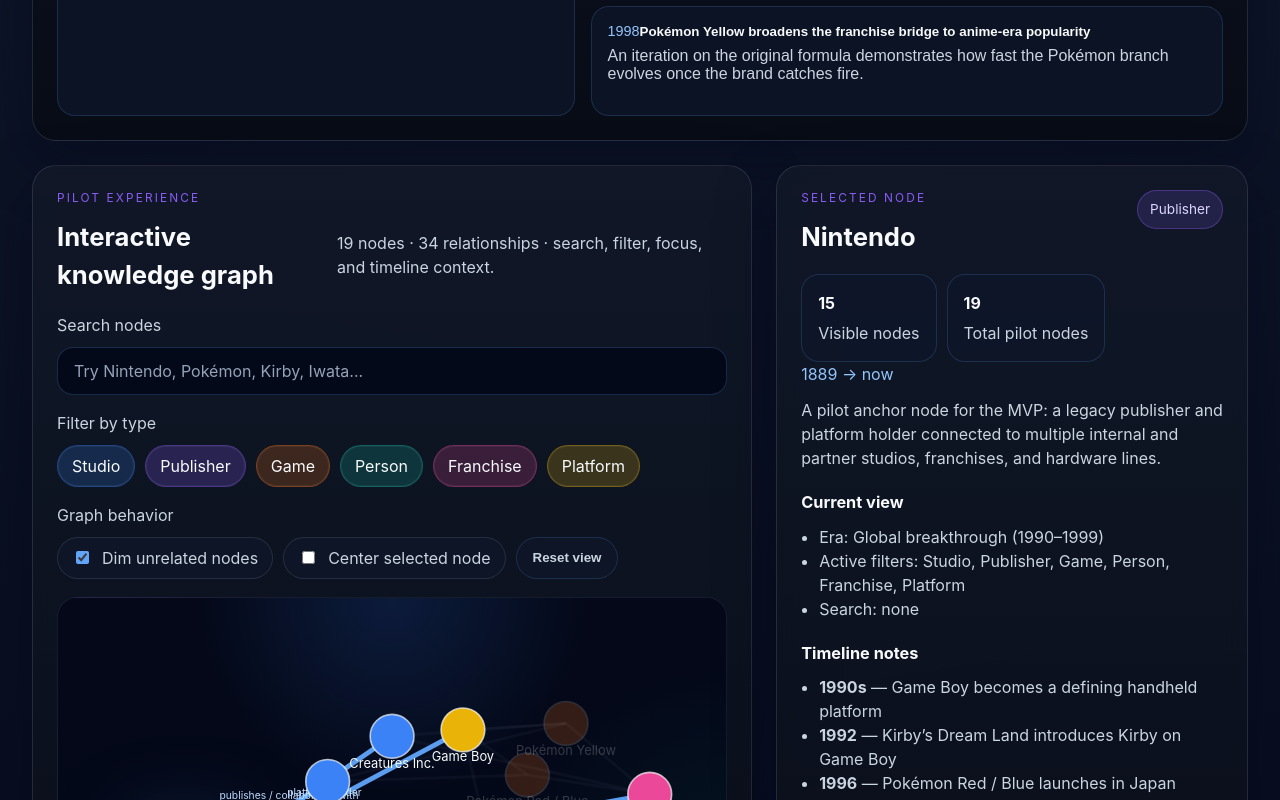
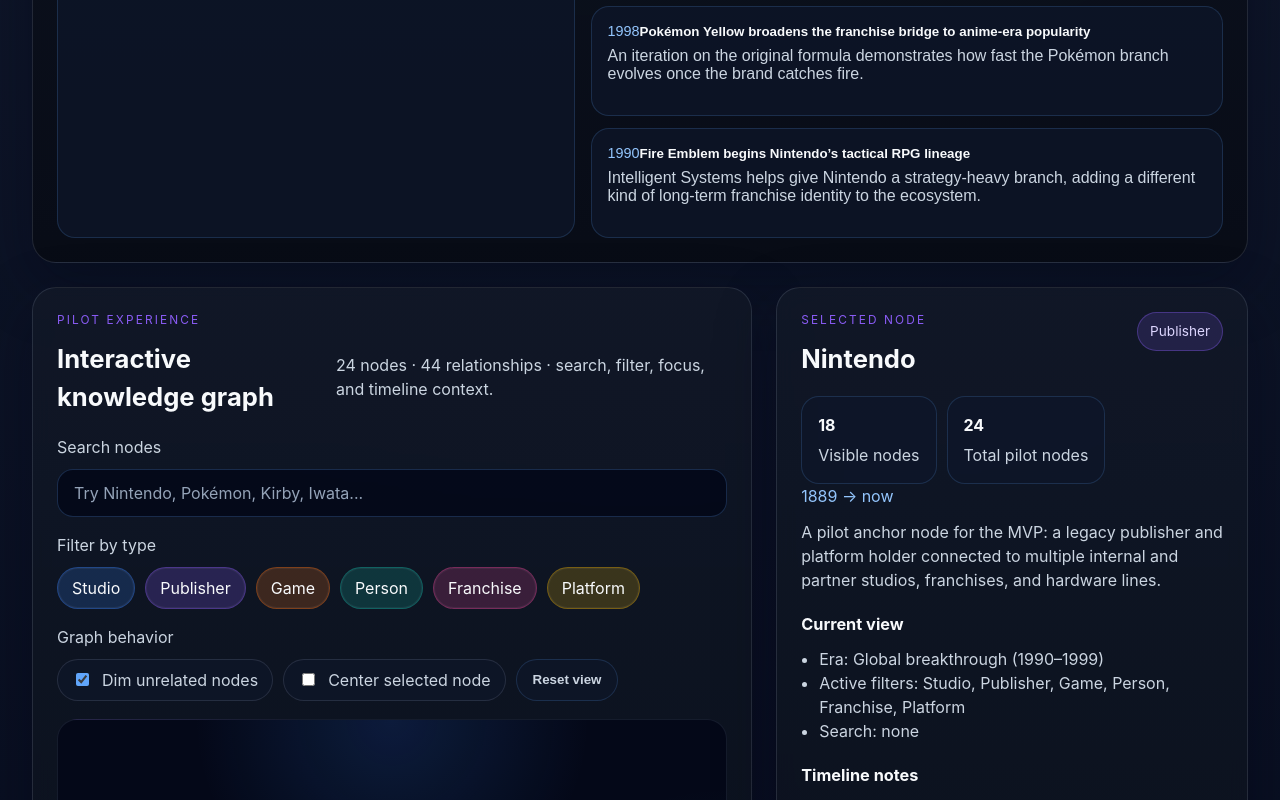
Before and after one commit to gusicclaw-bot/game-progression, a React (Vite) app: page / in a window 1280 px wide. Shown: the part 1460-2260 px from the top of the page. Built offline with nearby package versions, Linux system fonts and the light colour scheme.

Commit message:
Add Fire Emblem and Intelligent Systems cluster

```diff
--- a/src/App.tsx
+++ b/src/App.tsx
@@ -186,7 +186,7 @@
               <p className="eyebrow">Pilot experience</p>
               <h2>Interactive knowledge graph</h2>
             </div>
-            <p className="muted">19 nodes · 34 relationships · search, filter, focus, and timeline context.</p>
+            <p className="muted">24 nodes · 44 relationships · search, filter, focus, and timeline context.</p>
           </div>
 
           <div className="control-stack">
--- a/src/data/gameData.ts
+++ b/src/data/gameData.ts
@@ -131,6 +131,22 @@
     summary: 'Retro Studios helps reframe Metroid for a new platform generation, showing how Nintendo can extend a legacy franchise through a newly acquired studio.',
     relatedNodeIds: ['metroid-prime', 'retro-studios', 'gamecube', 'metroid-franchise'],
   },
+  {
+    id: 'fire-emblem-debut',
+    eraId: 'global-breakthrough',
+    yearLabel: '1990',
+    title: 'Fire Emblem begins Nintendo’s tactical RPG lineage',
+    summary: 'Intelligent Systems helps give Nintendo a strategy-heavy branch, adding a different kind of long-term franchise identity to the ecosystem.',
+    relatedNodeIds: ['fire-emblem-franchise', 'intelligent-systems', 'shadow-dragon-blade-of-light'],
+  },
+  {
+    id: 'awakening-revival',
+    eraId: 'leadership-legacy',
+    yearLabel: '2012',
+    title: 'Fire Emblem Awakening helps stabilize the series on Nintendo 3DS',
+    summary: 'A later franchise milestone shows how Nintendo’s ecosystem can preserve a niche lineage and then reframe it for broader modern visibility.',
+    relatedNodeIds: ['fire-emblem-awakening', 'fire-emblem-franchise', 'nintendo-3ds', 'intelligent-systems'],
+  },
 ]
 
 export const nodes: NodeRecord[] = [
@@ -193,6 +209,18 @@
       'A first-party Nintendo studio in North America, included here to hint at the broader global shape of the ecosystem beyond the initial Japan-centered cluster.',
     highlights: ['First-party studio', 'North America', 'Nintendo ownership'],
     timelineTags: ['leadership-legacy'],
+  },
+  {
+    id: 'intelligent-systems',
+    label: 'Intelligent Systems',
+    kind: 'studio',
+    era: '1986 → now',
+    x: 42,
+    y: 28,
+    description:
+      'A long-running Nintendo-affiliated studio whose strategy and systems-heavy work adds a different creative branch to the ecosystem than the action, platforming, and monster-collection lines already in the pilot.',
+    highlights: ['Strategy RPGs', 'Nintendo-affiliated', 'Systems design'],
+    timelineTags: ['studio-foundations', 'global-breakthrough', 'leadership-legacy'],
   },
   {
     id: 'satoru-iwata',
@@ -362,6 +390,54 @@
     highlights: ['Sixth generation', 'Nintendo home console', '3D-era experimentation'],
     timelineTags: ['leadership-legacy'],
   },
+  {
+    id: 'shadow-dragon-blade-of-light',
+    label: 'Fire Emblem: Shadow Dragon and the Blade of Light',
+    kind: 'game',
+    era: '1990',
+    x: 72,
+    y: 26,
+    description:
+      'The original Fire Emblem release gives the pilot a foundational tactical RPG branch, showing Nintendo’s ecosystem supporting slower, more systems-driven design traditions alongside its broader mass-market hits.',
+    highlights: ['Famicom', 'Strategy RPG', 'Series debut'],
+    timelineTags: ['global-breakthrough'],
+  },
+  {
+    id: 'fire-emblem-awakening',
+    label: 'Fire Emblem Awakening',
+    kind: 'game',
+    era: '2012',
+    x: 74,
+    y: 34,
+    description:
+      'A modern Fire Emblem landmark that helps explain how a long-running but narrower Nintendo franchise could regain momentum and become more widely visible in the handheld era.',
+    highlights: ['Nintendo 3DS', 'Modern revival', 'Strategy RPG'],
+    timelineTags: ['leadership-legacy'],
+  },
+  {
+    id: 'fire-emblem-franchise',
+    label: 'Fire Emblem',
+    kind: 'franchise',
+    era: '1990 → now',
+    x: 89,
+    y: 29,
+    description:
+      'A franchise node representing Nintendo’s tactical RPG lineage, useful for balancing the pilot with a branch built around strategy, war drama, and long-term systems design rather than platforming or collection alone.',
+    highlights: ['Tactical RPG', 'Long-running strategy series', 'Nintendo ecosystem'],
+    timelineTags: ['global-breakthrough', 'leadership-legacy'],
+  },
+  {
+    id: 'nintendo-3ds',
+    label: 'Nintendo 3DS',
+    kind: 'platform',
+    era: '2011 → 2020',
+    x: 60,
+    y: 36,
+    description:
+      'A handheld platform node that helps situate Fire Emblem Awakening within Nintendo’s modern portable strategy for sustaining and reviving niche-but-important franchise lines.',
+    highlights: ['Handheld', 'Portable strategy audience', 'Modern Nintendo era'],
+    timelineTags: ['leadership-legacy'],
+  },
 ]
 
 export const edges: EdgeRecord[] = [
@@ -399,6 +475,16 @@
   { from: 'metroid-prime', to: 'gamecube', label: 'released on platform' },
   { from: 'yoshio-sakamoto', to: 'nintendo', label: 'long-term creative leader' },
   { from: 'yoshio-sakamoto', to: 'metroid-franchise', label: 'helped shape long-term identity' },
+  { from: 'nintendo', to: 'intelligent-systems', label: 'publishes / collaborates with' },
+  { from: 'nintendo', to: 'fire-emblem-franchise', label: 'brand steward / publisher' },
+  { from: 'nintendo', to: 'nintendo-3ds', label: 'platform holder' },
+  { from: 'intelligent-systems', to: 'fire-emblem-franchise', label: 'helps define strategy lineage' },
+  { from: 'intelligent-systems', to: 'shadow-dragon-blade-of-light', label: 'developed' },
+  { from: 'intelligent-systems', to: 'fire-emblem-awakening', label: 'developed' },
+  { from: 'shadow-dragon-blade-of-light', to: 'fire-emblem-franchise', label: 'belongs to franchise' },
+  { from: 'fire-emblem-awakening', to: 'fire-emblem-franchise', label: 'belongs to franchise' },
+  { from: 'fire-emblem-franchise', to: 'nintendo-3ds', label: 'finds renewed momentum on platform' },
+  { from: 'fire-emblem-awakening', to: 'nintendo-3ds', label: 'released on platform' },
 ]
 
 export const kindLabels: Record<NodeKind, string> = {
@@ -529,4 +615,28 @@
       },
     ],
   },
+  'fire-emblem-awakening': {
+    sections: [
+      {
+        title: 'Story progression',
+        items: [
+          'Chrom’s Shepherds rescue Robin and become the campaign’s initial anchor point',
+          'Political conflict in Ylisse and Plegia gradually scales into a wider continental war',
+          'The children system turns the middle of the game into a generational strategy twist',
+          'The final arc frames personal bonds and tactical planning as the route to stopping Grima',
+        ],
+      },
+      {
+        title: 'Key characters',
+        items: ['Chrom', 'Robin', 'Lucina', 'Grima'],
+      },
+      {
+        title: 'Accolades / legacy',
+        items: [
+          'Widely credited with helping Fire Emblem reach a broader modern audience',
+          'Useful in the pilot as an example of a Nintendo lineage surviving long enough to be revived for a new handheld era',
+        ],
+      },
+    ],
+  },
 }
```
